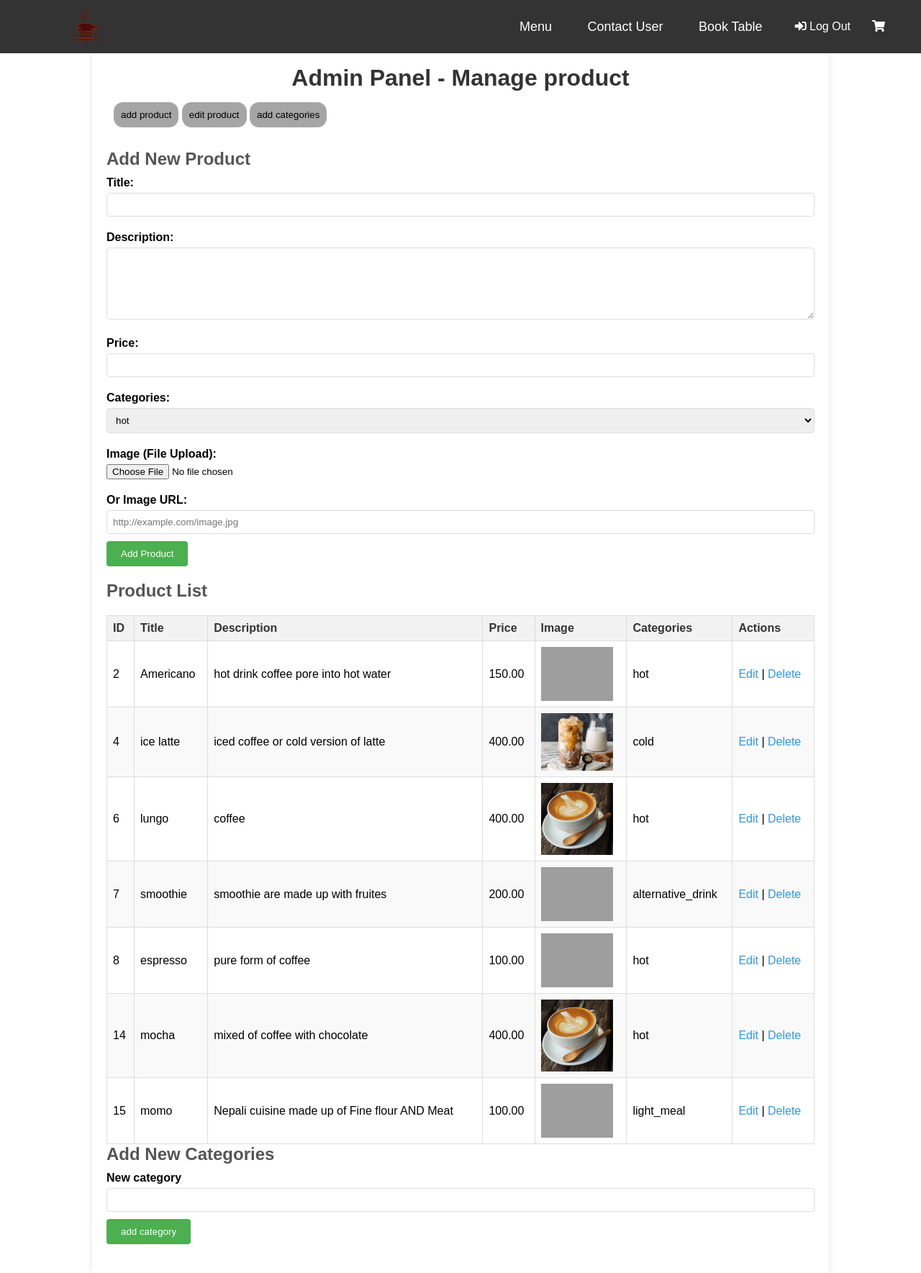
After one commit to tmgrosha/CourseWork, a PHP site: the page made by cards/users/admin_panel copy 2.php in a window 1280 px wide. The commit adds this page. Shown: the whole page at 72% size. Run offline with PHP 8.4, Linux system fonts and the light colour scheme; a user stored in the database is signed in; data comes from the database, SQL or seed files in the repository; grey boxes are pictures that could not be loaded.

Commit message:
make sure all functionalities-for user and admin

```diff
--- /dev/null
+++ b/cards/users/admin_panel copy 2.php
@@ -0,0 +1,273 @@
+<?php
+// Check if user is logged in
+include 'auth_session.php';
+include 'db.php'; // Include database connection
+
+// Handle Add Product
+if (isset($_POST['add'])) {
+    $title = $conn->real_escape_string($_POST['title']);
+    $description = $conn->real_escape_string($_POST['description']);
+    $price = $conn->real_escape_string($_POST['price']);
+    $categories = $conn->real_escape_string($_POST['categories']);
+
+    $image = '';
+    if (isset($_FILES['image']) && $_FILES['image']['error'] == UPLOAD_ERR_OK) {
+        $fileTmpPath = $_FILES['image']['tmp_name'];
+        $fileName = basename($_FILES['image']['name']);
+        $fileSize = $_FILES['image']['size'];
+        $fileType = $_FILES['image']['type'];
+
+        // Allowed MIME types
+        $allowedTypes = ['image/jpeg', 'image/png', 'image/gif'];
+
+        if (in_array($fileType, $allowedTypes)) {
+            $image = 'uploads/' . $fileName;
+            move_uploaded_file($fileTmpPath, $image);
+        } else {
+            echo "Invalid file type";
+            exit;
+        }
+    } elseif (!empty($_POST['image_url'])) {
+        $image = $conn->real_escape_string($_POST['image_url']);
+    }
+
+    $sql = "INSERT INTO product (title, description, price, categories, image) VALUES ('$title', '$description', '$price', '$categories', '$image')";
+    if ($conn->query($sql) === TRUE) {
+        echo "New product added successfully";
+    } else {
+        echo "Error: " . $sql . "<br>" . $conn->error;
+    }
+}
+
+// Handle Edit Product
+if (isset($_POST['update'])) {
+    $id = $conn->real_escape_string($_POST['id']);
+    $title = $conn->real_escape_string($_POST['title']);
+    $description = $conn->real_escape_string($_POST['description']);
+    $price = $conn->real_escape_string($_POST['price']);
+    $categories = $conn->real_escape_string($_POST['categories']);
+
+    $image = '';
+    if (isset($_FILES['image']) && $_FILES['image']['error'] == UPLOAD_ERR_OK) {
+        $fileTmpPath = $_FILES['image']['tmp_name'];
+        $fileName = basename($_FILES['image']['name']);
+        $fileSize = $_FILES['image']['size'];
+        $fileType = $_FILES['image']['type'];
+
+        // Allowed MIME types
+        $allowedTypes = ['image/jpeg', 'image/png', 'image/gif'];
+
+        if (in_array($fileType, $allowedTypes)) {
+            $image = 'uploads/' . $fileName;
+            move_uploaded_file($fileTmpPath, $image);
+        } else {
+            echo "Invalid file type";
+            exit;
+        }
+    } elseif (!empty($_POST['image_url'])) {
+        $image = $conn->real_escape_string($_POST['image_url']);
+    }
+
+    $sql = "UPDATE product SET title='$title', description='$description', price='$price', categories='$categories', image='$image' WHERE id=$id";
+    if ($conn->query($sql) === TRUE) {
+        echo "Product updated successfully";
+    } else {
+        echo "Error: " . $sql . "<br>" . $conn->error;
+    }
+}
+
+
+// Handle Delete Product
+if (isset($_GET['delete'])) {
+    $id = $conn->real_escape_string($_GET['delete']);
+
+    // Optionally delete the image file if needed
+    $sql = "SELECT image FROM product WHERE id=$id";
+    $result = $conn->query($sql);
+    if ($row = $result->fetch_assoc()) {
+        if (file_exists($row['image']) && !empty($row['image'])) {
+            unlink($row['image']);
+        }
+    }
+
+    $sql = "DELETE FROM product WHERE id=$id";
+    if ($conn->query($sql) === TRUE) {
+        echo "Product deleted successfully";
+    } else {
+        echo "Error: " . $sql . "<br>" . $conn->error;
+    }
+}
+
+// Fetch product and categories for display
+$product = $conn->query("SELECT * FROM product");
+$categories = $conn->query("SELECT DISTINCT categories FROM product");
+
+// Close connection
+$conn->close();
+?>
+
+<!DOCTYPE html>
+<html lang="en">
+<head>
+    <meta charset="UTF-8">
+    <meta name="viewport" content="width=device-width, initial-scale=1.0">
+    <title>Admin Panel - CafeBristo</title>
+    <link rel="stylesheet" href="https://cdnjs.cloudflare.com/ajax/libs/font-awesome/5.15.4/css/all.min.css">
+    <link href="https://fonts.googleapis.com/icon?family=Material+Icons" rel="stylesheet">
+    <link rel="stylesheet" href="../assets/css/adminIndex.css">
+</head>
+<body>
+    <header>
+        <nav class="navbar">
+            <div class="container">
+                <a href="index.php" class="brand-logo"><img src="../assets/images/rlogo.png" alt="CafeBristo"></a>
+                <div class="navbar-links">
+                    <ul class="nav-links">
+                        <li><a href="#updateProduct">Menu</a></li>
+                        <li><a href="create_user.php">Contact User</a></li>
+                        <li><a href="pages/booking.php">Book Table</a></li>
+                    </ul>
+                    <div class="auth-links">
+                        <a href="logout.php" class="login-link"><i class="fas fa-sign-in-alt"></i> Log Out</a>
+                        <div class="cart">
+                            <a href="pages/cart.php"><i class="fas fa-shopping-cart"></i></a>
+                        </div>
+                    </div>
+                </div>
+                <a href="#" class="sidenav-trigger menu" onclick="toggleNav()">
+                    <i class="fas fa-bars"></i>
+                </a>
+                <a href="#" class="sidenav-trigger close" onclick="toggleNav()">
+                    <i class="fas fa-times"></i>
+                </a>
+            </div>
+        </nav>
+        <ul class="sidenav" id="mobile-nav">
+            <li><a href="#updateProduct">Menu</a></li>
+            <li><a href="pages/about.php">About</a></li>
+            <li><a href="pages/contact.php">Contact</a></li>
+            <li><a href="pages/booking.php">Book Table</a></li>
+            <li><a href="logout.php">Log Out</a></li>
+        </ul>
+    </header>
+
+    <main class="adminpage">
+        <h1>Admin Panel - Manage product</h1>
+        <div class="function">
+            <a href="#updateProduct"><button class="btn">add product</button></a>
+
+            <a href="#list"><button class="btn">edit product</button></a>
+           <a href="#addNewCategory"><button class="btn">add categories</button></a>
+        </div>
+
+        <form method="post" id="updateProduct" action="admin_panel.php" enctype="multipart/form-data">
+            <h2>Add New Product</h2>
+            <label>Title:</label>
+            <input type="text" name="title" required>
+            <label>Description:</label>
+            <textarea name="description" required></textarea>
+            <label>Price:</label>
+            <input type="number" step="0.01" name="price" required>
+            <label>Categories:</label>
+            <select name="categories" required>
+                <?php
+                if ($categories->num_rows > 0) {
+                    while ($row = $categories->fetch_assoc()) {
+                        echo "<option value='{$row['categories']}'>{$row['categories']}</option>";
+                    }
+                }
+                ?>
+            </select>
+            <label>Image (File Upload):</label>
+            <input type="file" name="image" accept="image/*">
+            <label>Or Image URL:</label>
+            <input type="url" name="image_url" placeholder="http://example.com/image.jpg">
+            <br>
+            <input type="submit" name="add" value="Add Product">
+        </form>
+
+        <h2 id="list">Product List</h2>
+        <table>
+            <thead>
+                <tr>
+                    <th>ID</th>
+                    <th>Title</th>
+                    <th>Description</th>
+                    <th>Price</th>
+                    <th>Image</th>
+                    <th>Categories</th>
+                    <th>Actions</th>
+                </tr>
+            </thead>
+            <tbody>
+                <?php
+                if ($product->num_rows > 0) {
+                    while ($row = $product->fetch_assoc()) {
+                        echo "<tr>
+                            <td>{$row['id']}</td>
+                            <td>{$row['title']}</td>
+                            <td>{$row['description']}</td>
+                            <td>{$row['price']}</td>
+                            <td><img src='{$row['image']}' alt='Product Image' style='max-width:100px;'></td>
+                            <td>{$row['categories']}</td>
+                            <td>
+                                <a href='?edit={$row['id']}'>Edit</a> |
+                                <a href='?delete={$row['id']}' onclick='return confirm(\"Are you sure?\")'>Delete</a>
+                            </td>
+                          </tr>";
+                    }
+                } else {
+                    echo "<tr><td colspan='7'>No product found</td></tr>";
+                }
+                ?>
+            </tbody>
+        </table>
+
+        <?php
+        if (isset($_GET['edit'])) {
+            $id = $conn->real_escape_string($_GET['edit']);
+            $sql = "SELECT * FROM product WHERE id=$id";
+            $result = $conn->query($sql);
+            if ($row = $result->fetch_assoc()) {
+                ?>
+                <form method="post" action="admin_panel.php" enctype="multipart/form-data">
+                    <h2>Edit Product</h2>
+                    <input type="hidden" name="id" value="<?php echo $row['id']; ?>">
+                    <label>Title:</label>
+                    <input type="text" name="title" value="<?php echo $row['title']; ?>" required>
+                    <label>Description:</label>
+                    <textarea name="description" required><?php echo $row['description']; ?></textarea>
+                    <label>Price:</label>
+                    <input type="number" step="0.01" name="price" value="<?php echo $row['price']; ?>" required>
+                    <label>Image (File Upload):</label>
+                    <input type="file" name="image" accept="image/*">
+                    <label>Or Image URL:</label>
+                    <input type="url" name="image_url" value="<?php echo $row['image']; ?>" placeholder="http://example.com/image.jpg">
+                    <img src="<?php echo $row['image']; ?>" alt="Product Image" style="max-width:100px;">
+                    <label>Categories:</label>
+                    <select name="categories" required>
+                        <?php
+                        $categories->data_seek(0); // Reset the categories result set
+                        while ($cat = $categories->fetch_assoc()) {
+                            $selected = ($cat['categories'] == $row['categories']) ? 'selected' : '';
+                            echo "<option value='{$cat['categories']}' $selected>{$cat['categories']}</option>";
+                        }
+                        ?>
+                    </select>
+                    <input type="submit" name="update" value="Update Product">
+                </form>
+                <?php
+            }
+        }
+        ?>
+        <form action="#" id="addNewCategory" method="post">
+            <h2>Add New Categories</h2>
+            <label for="category">New category</label>
+            <input type="text">
+            <input type="submit" name="add" value="add category">
+        </form>
+    </main>
+
+    <script src="../assets/js/script.js"></script>
+</body>
+</html>
```
Also changed, not shown: cards/pages/menu.php (+24 -22 lines), cards/users/admin_panel.php (+48 -48 lines), cards/users/menu.php (+14 -11 lines), cards/users/table.php (added, +112 -0 lines), cards/users/userContact.php (added, +167 -0 lines).
